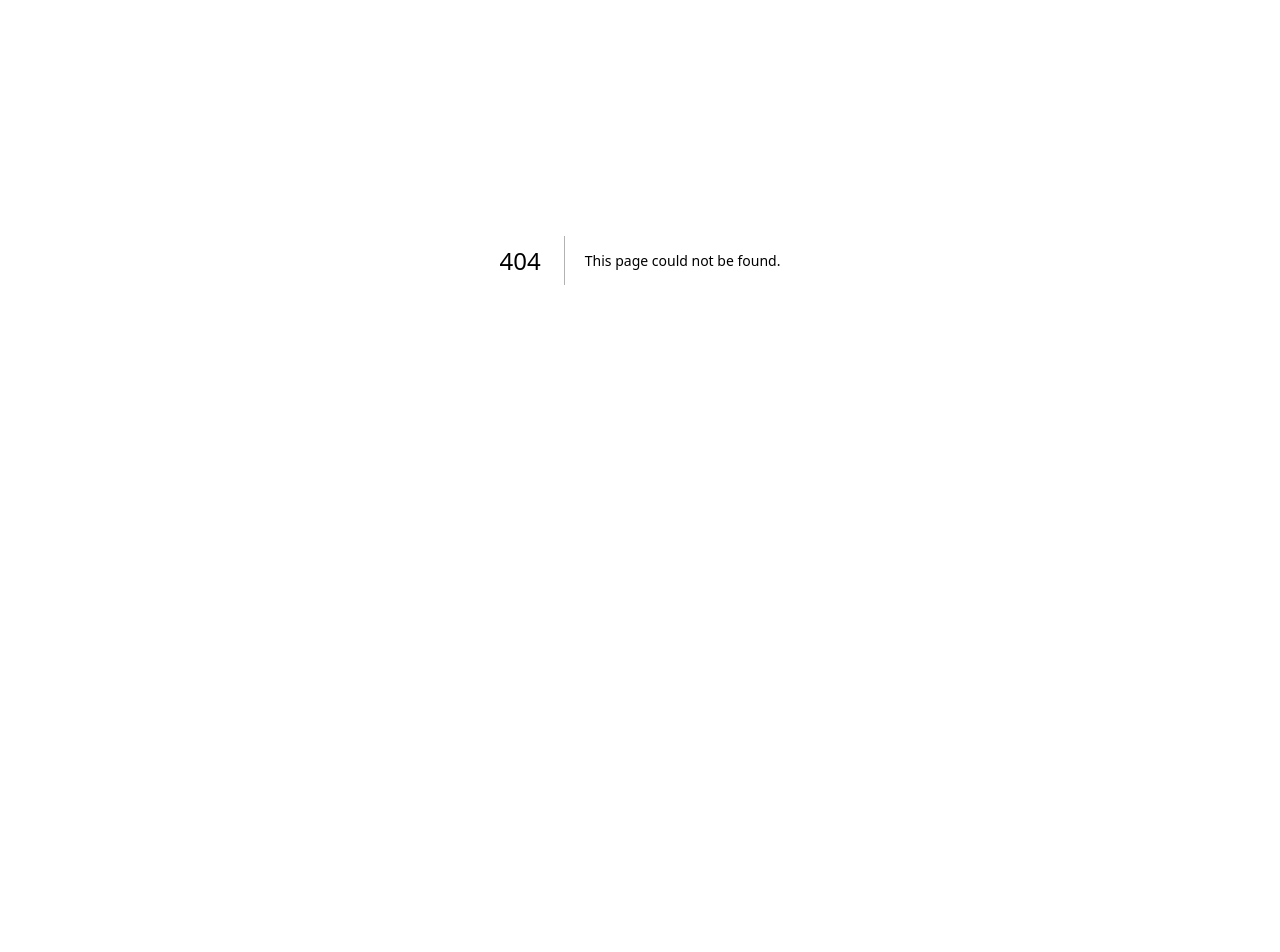
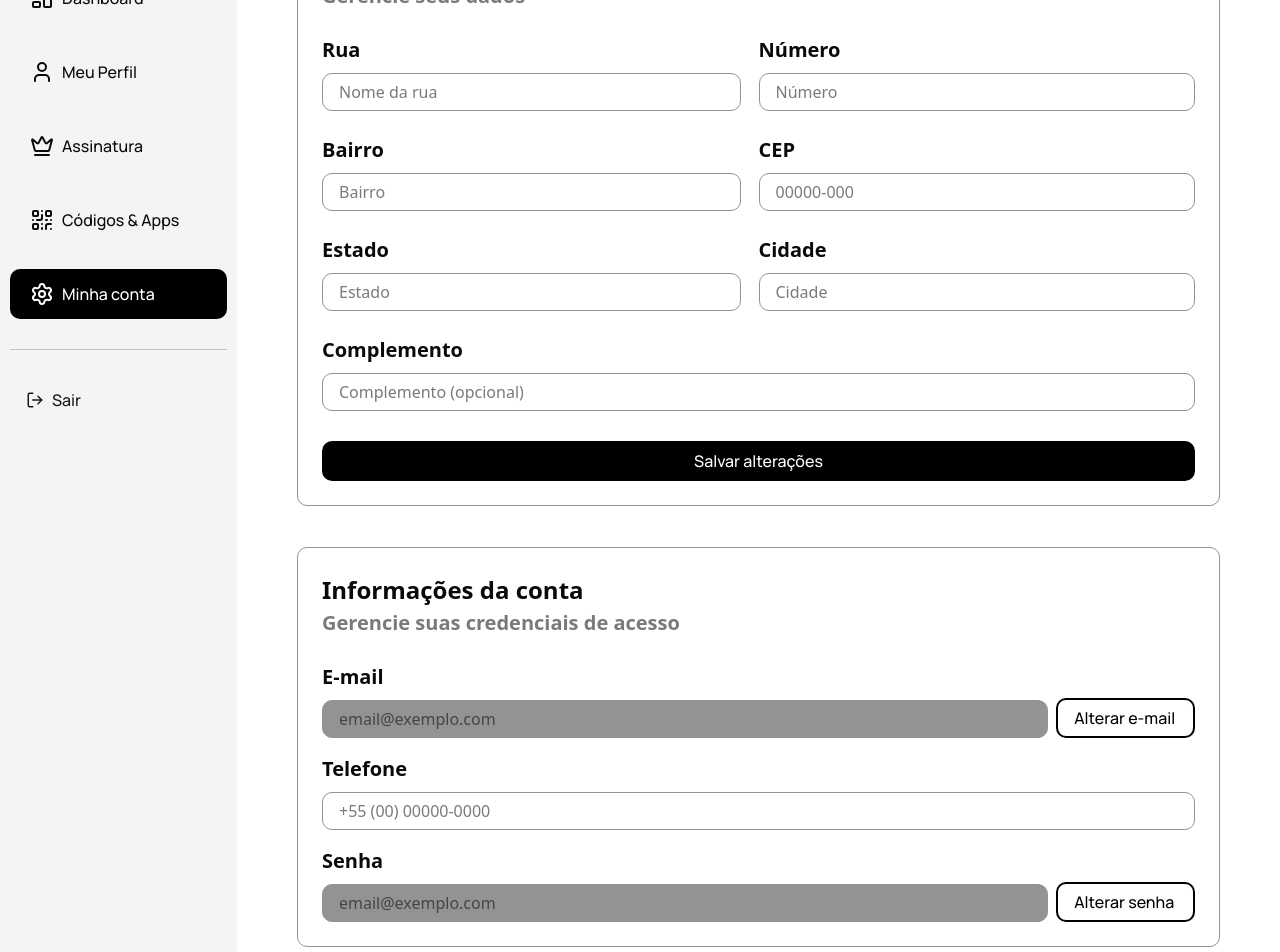
Before and after one commit to ecblandy/rencard, a Next.js app: page /user/account in a window 1280 px wide. Before the commit this address had no page. Shown: the part 140-1092 px from the top of the page. Before the commit the page ends 800 px from the top, so only its background shows below. Built offline with nearby package versions, Linux system fonts and the light colour scheme.

Commit message:
feat: create route and components for my account

```diff
--- /dev/null
+++ b/src/app/(private)/user/account/page.tsx
@@ -0,0 +1,17 @@
+import AccountInfoForm from "@/components/dashboard/account-info-form";
+import AddressForm from "@/components/dashboard/address-form";
+import DeleteAccount from "@/components/dashboard/delete-account";
+import PageHeader from "@/components/dashboard/page-header";
+
+export default function AccountPage() {
+  return (
+    <section>
+      <PageHeader title="" description="" />
+      <div className="space-y-[2.5625rem]">
+        <AddressForm />
+        <AccountInfoForm />
+        <DeleteAccount />
+      </div>
+    </section>
+  );
+}
--- a/src/app/globals.css
+++ b/src/app/globals.css
@@ -5,10 +5,18 @@
 
 @theme inline {
   /* Fonts */
-
   --font-manrope: var(--font-manrope);
   --font-urbanist: var(--font-urbanist);
   --font-montserrat: var(--font-montserrat);
+
+  /* Neutral colors (design tokens) */
+  --color-neutral-soft: #939393;
+  --color-neutral-medium: #7a7a7a;
+  --color-neutral-strong: #454545;
+
+  --color-error: #c32222;
+  --color-error-soft: #fcf4f4;
+
   --color-sidebar-ring: var(--sidebar-ring);
   --color-sidebar-border: var(--sidebar-border);
   --color-sidebar-accent-foreground: var(--sidebar-accent-foreground);
--- /dev/null
+++ b/src/components/dashboard/account-info-form.tsx
@@ -0,0 +1,65 @@
+import Button from "../ui/button";
+import Input from "../ui/input";
+import Label from "../ui/label";
+import CardAccount from "./card-account";
+import HeaderForm from "./header-form";
+
+export default function AccountInfoForm() {
+  return (
+    <CardAccount>
+      <form>
+        <HeaderForm
+          title="Informações da conta"
+          description="Gerencie suas credenciais de acesso"
+        />
+
+        <fieldset className="space-y-[1rem]">
+          {/* Email */}
+          <div>
+            <Label>E-mail</Label>
+            <div className="flex items-end gap-2">
+              <Input
+                placeholder="email@exemplo.com"
+                variant="disabled"
+                className="w-full"
+              />
+              <Button
+                type="button"
+                variant="outline"
+                sizeH="sm"
+                className="w-[10rem] flex items-center"
+              >
+                Alterar e-mail
+              </Button>
+            </div>
+          </div>
+
+          {/* Password */}
+          <div className="flex flex-col">
+            <Label>Telefone</Label>
+            <Input variant="default" placeholder="+55 (00) 00000-0000" />
+          </div>
+
+          <div>
+            <Label>Senha</Label>
+            <div className="flex items-end gap-2">
+              <Input
+                placeholder="email@exemplo.com"
+                variant="disabled"
+                className="w-full"
+              />
+              <Button
+                type="button"
+                variant="outline"
+                sizeH="sm"
+                className="w-[10rem] flex items-center"
+              >
+                Alterar senha
+              </Button>
+            </div>
+          </div>
+        </fieldset>
+      </form>
+    </CardAccount>
+  );
+}
--- /dev/null
+++ b/src/components/dashboard/address-form.tsx
@@ -0,0 +1,63 @@
+import Button from "../ui/button";
+import Input from "../ui/input";
+import Label from "../ui/label";
+import CardAccount from "./card-account";
+import HeaderForm from "./header-form";
+
+export default function AddressForm() {
+  return (
+    <CardAccount>
+      <form>
+        <HeaderForm title="Endereço" description="Gerencie seus dados" />
+        <fieldset>
+          <div className="grid grid-cols-2 space-x-[1.125rem] space-y-[1.5rem]">
+            <div className="flex flex-col">
+              <Label>Rua</Label>
+              <Input variant="default" placeholder="Nome da rua" />
+            </div>
+            <div className="flex flex-col">
+              <Label>Número</Label>
+              <Input variant="default" placeholder="Número" />
+            </div>
+          </div>
+
+          <div className="grid grid-cols-2 space-x-[1.125rem] space-y-[1.5rem]">
+            <div className="flex flex-col">
+              <Label>Bairro</Label>
+              <Input variant="default" placeholder="Bairro" />
+            </div>
+            <div className="flex flex-col">
+              <Label>CEP</Label>
+              <Input variant="default" placeholder="00000-000" />
+            </div>
+          </div>
+
+          <div className="grid grid-cols-2 space-x-[1.125rem] space-y-[1.5rem]">
+            <div className="flex flex-col">
+              <Label>Estado</Label>
+              <Input variant="default" placeholder="Estado" />
+            </div>
+            <div className="flex flex-col">
+              <Label>Cidade</Label>
+              <Input variant="default" placeholder="Cidade" />
+            </div>
+          </div>
+
+          <div className="flex flex-col">
+            <Label>Complemento</Label>
+            <Input variant="default" placeholder="Complemento (opcional)" />
+          </div>
+
+          <Button
+            type="submit"
+            variant="default"
+            sizeH="sm"
+            className="w-full mt-[1.875rem]"
+          >
+            Salvar alterações
+          </Button>
+        </fieldset>
+      </form>
+    </CardAccount>
+  );
+}
--- /dev/null
+++ b/src/components/dashboard/card-account.tsx
@@ -0,0 +1,11 @@
+interface CardAccountProps {
+  children: React.ReactElement;
+}
+
+export default function CardAccount({ children }: CardAccountProps) {
+  return (
+    <div className="w-full min-h-[24.9375rem] rounded-[.625rem] border border-[#939393] p-6">
+      {children}
+    </div>
+  );
+}
--- /dev/null
+++ b/src/components/dashboard/delete-account.tsx
@@ -0,0 +1,32 @@
+import { Trash2 } from "lucide-react";
+
+export default function DeleteAccount() {
+  return (
+    <section className="max-w-[66.3125rem] w-full rounded-[.625rem] p-6 bg-error-soft border border-error">
+      <div className="flex items-center gap-[1.5rem]">
+        {/* Icon */}
+
+        <Trash2 className="text-error" />
+
+        {/* Content */}
+        <div className="flex flex-col gap-[1.25rem]">
+          {/* Text */}
+          <div className="flex flex-col gap-[.5rem]">
+            <span className="font-urbanist text-error text-[1.5rem] font-semibold">
+              Excluir minha conta
+            </span>
+            <p className="font-manrope text-neutral-strong max-w-[48rem]">
+              Esta ação é permanente. Todos os seus cartões, métricas e acessos
+              serão apagados.
+            </p>
+          </div>
+
+          {/* Action */}
+          <button className="font-manrope font-semibold text-error underline underline-offset-4 self-start">
+            Excluir conta definitivamente
+          </button>
+        </div>
+      </div>
+    </section>
+  );
+}
--- /dev/null
+++ b/src/components/dashboard/header-form.tsx
@@ -0,0 +1,13 @@
+interface HeaderFormProps {
+  title: string;
+  description: string;
+}
+
+export default function HeaderForm({ title, description }: HeaderFormProps) {
+  return (
+    <div className="mb-[1.5rem] font-urbanist font-semibold">
+      <h2 className="text-[1.5rem]">{title}</h2>
+      <p className="text-[1.25rem] text-neutral-medium">{description}</p>
+    </div>
+  );
+}
--- /dev/null
+++ b/src/components/ui/input.tsx
@@ -0,0 +1,24 @@
+import { InputHTMLAttributes } from "react";
+
+interface InputProps extends InputHTMLAttributes<HTMLInputElement> {
+  disable?: boolean;
+  variant: "disabled" | "default";
+}
+
+const baseInput =
+  "h-[2.375rem] rounded-[.625rem] border border-neutral-soft mt-[.5rem] pl-[1rem]";
+
+const inputStyles = {
+  disabled: "placeholder:text-neutral-strong bg-neutral-soft",
+  default: "placeholder:text-neutral-medium bg-white",
+};
+
+export default function Input({ disable, variant, ...props }: InputProps) {
+  return (
+    <input
+      {...props}
+      disabled={disable}
+      className={`${props.className} ${baseInput} ${inputStyles[variant]}`}
+    />
+  );
+}
--- /dev/null
+++ b/src/components/ui/label.tsx
@@ -0,0 +1,13 @@
+import { LabelHTMLAttributes } from "react";
+
+interface LabelProps extends LabelHTMLAttributes<HTMLLabelElement> {
+  children: string;
+}
+
+export default function Label({ children, ...props }: LabelProps) {
+  return (
+    <label {...props} className="font-urbanist font-semibold text-[1.25rem]">
+      {children}
+    </label>
+  );
+}
```
